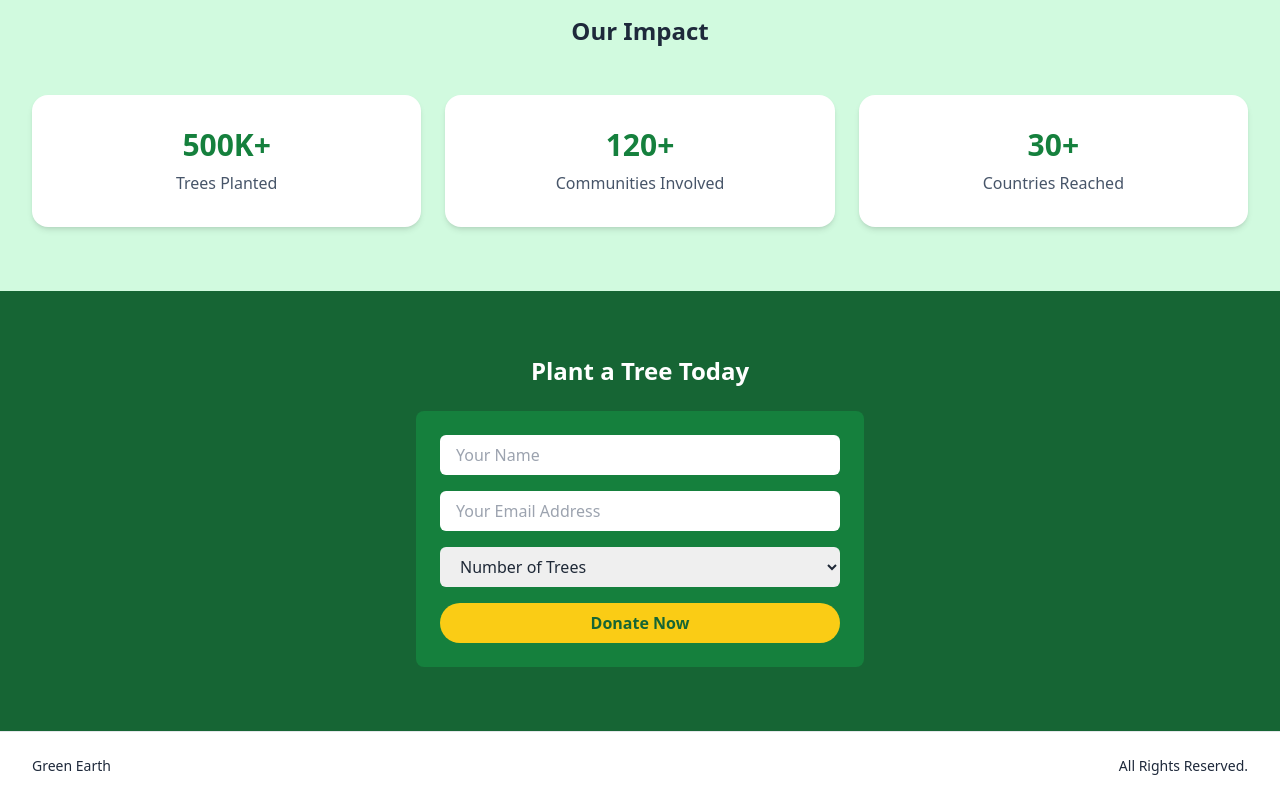
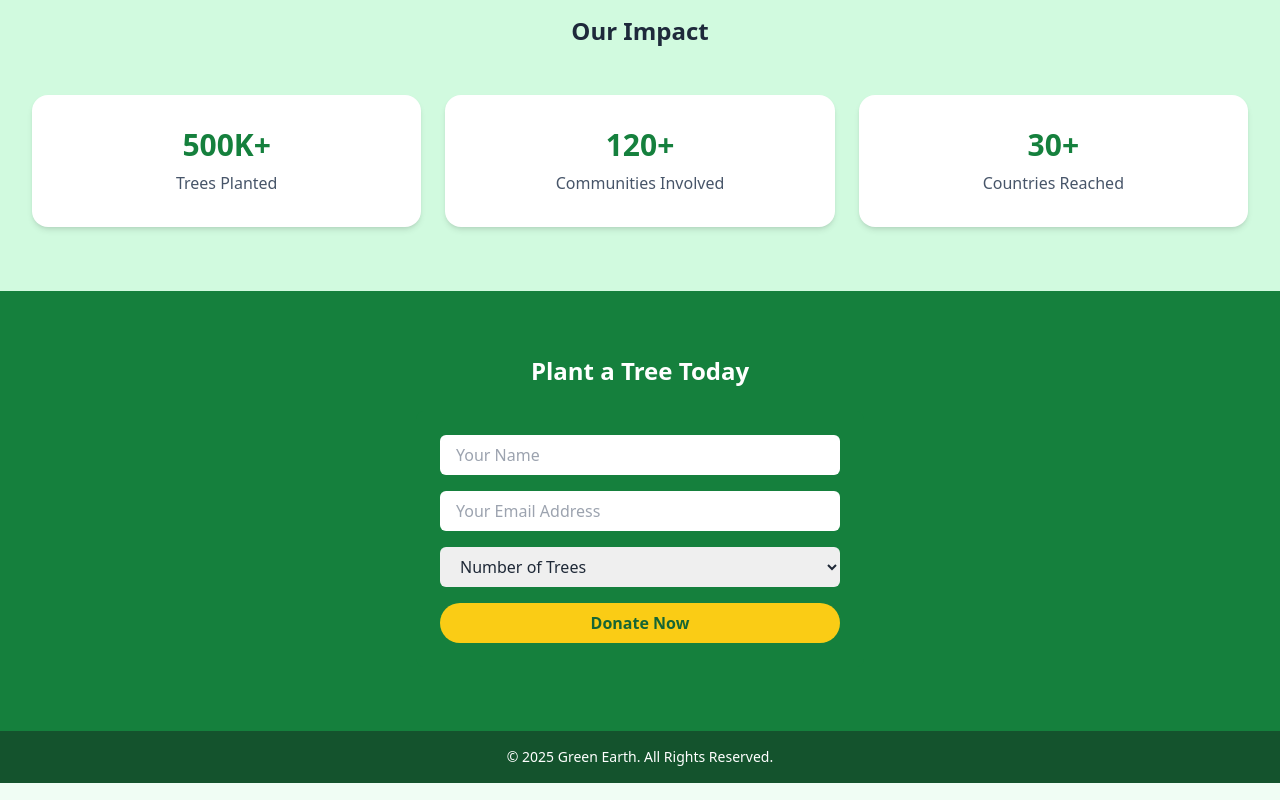
Before and after one commit to SabinaMarium/B12A06-Green-Earth, a plain HTML site: page index.html in a window 1280 px wide. Shown: the part 1585-2385 px from the top of the page. Drawn offline with nearby package versions, Linux system fonts and the light colour scheme.

```diff
--- a/index.html
+++ b/index.html
@@ -3,7 +3,7 @@
 <head>
   <meta charset="UTF-8" />
   <meta name="viewport" content="width=device-width, initial-scale=1" />
-  <title>Green Earth – Plant a Tree</title>
+  <title>Green Earth-Save the Nature</title>
   <!-- Tailwind CSS CDN -->
   <script src="https://cdn.tailwindcss.com"></script>
   <script>
@@ -177,7 +177,7 @@
 
 
     <!-- DONATE BANNER + FORM -->
-    <section id="donate" class="bg-green-800 py-16">
+    <section id="donate" class="bg-green-700 py-16">
   <div class="max-w-md mx-auto text-center text-white">
     <h2 class="text-2xl font-bold mb-6">Plant a Tree Today</h2>
   <form class="bg-green-700 p-6 rounded-lg space-y-4">
@@ -200,13 +200,14 @@
 
 
     <!-- FOOTER -->
-    <footer class="mt-auto bg-white border-t">
-      <div class="max-w-7xl mx-auto px-4 sm:px-6 lg:px-8 py-6 flex items-center justify-between text-sm">
-        <span>Green Earth</span>
-        <span>All Rights Reserved.</span>
-      </div>
-    </footer>
+    <footer class="bg-green-900 py-4">
+  <div class="max-w-7xl mx-auto px-4 text-center">
+    <p class="text-white text-sm">
+      © 2025 Green Earth. All Rights Reserved.
+    </p>
   </div>
+</footer>
+
 
   <!-- MODAL -->
   <div id="modal" class="fixed inset-0 z-50 hidden">
```
